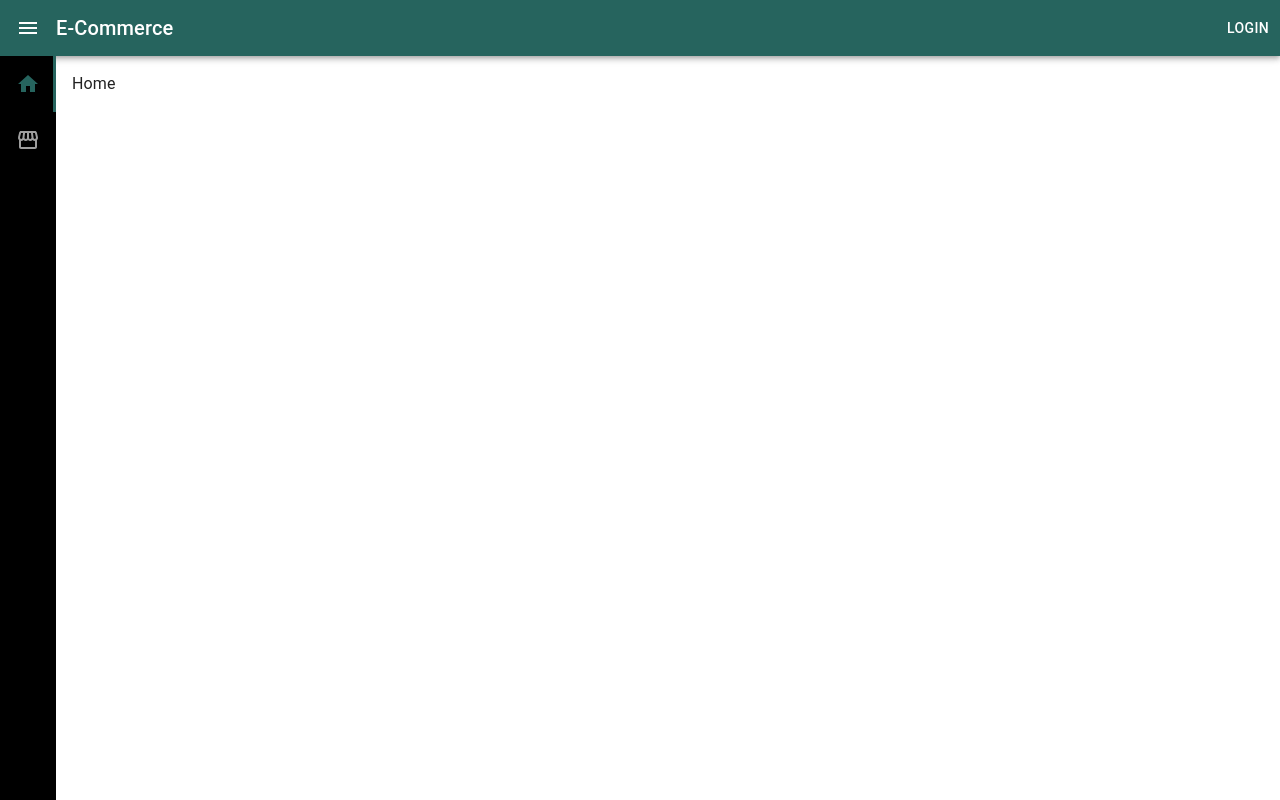
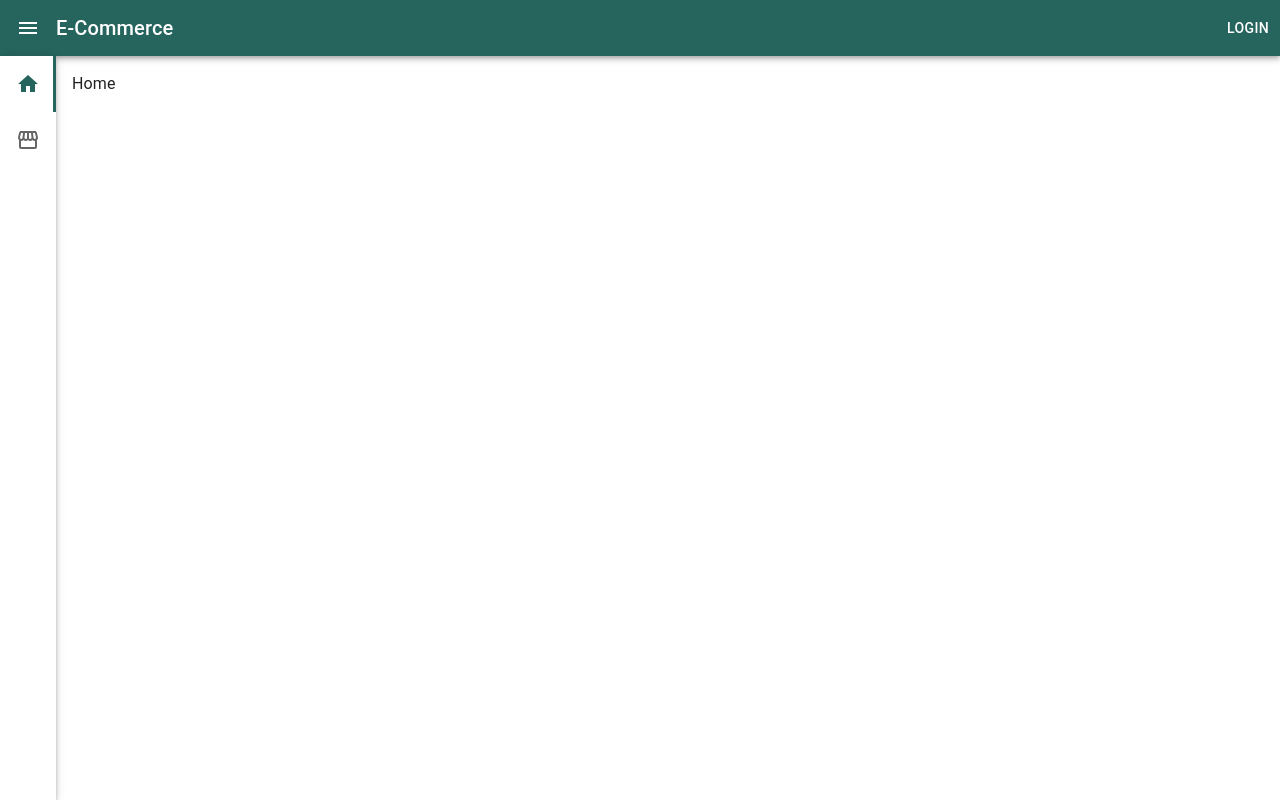
Before and after one commit to GuilhermeFrancisc0/E-commerce_React_Node, a React (Vite) app in the folder frontend/: page / in a window 1280 px wide. Built offline with nearby package versions, Linux system fonts and the light colour scheme.

Commit message:
(fix): #2 Ajuste na Arquitetura do Layout Básico

```diff
--- a/frontend/src/App.tsx
+++ b/frontend/src/App.tsx
@@ -1,22 +1,17 @@
 import React from 'react';
 
-import { Box, ThemeProvider } from '@mui/material';
+import { ThemeProvider } from '@mui/material';
 
-import TopBar from './components/TopBar';
+import NavigationBars from './components/NavigationBars';
 import Routes from './routes';
 import { theme } from './styles/theme';
 
-const App: React.FC = () => {
-  const [collapseSidebar, setCollapseSideBar] = React.useState(false);
-
-  return (
-    <Box sx={{ minHeight: '100vh' }}>
-      <ThemeProvider theme={theme}>
-        <TopBar collapseSidebar={collapseSidebar} setCollapseSideBar={setCollapseSideBar} />
-        <Routes collapseSidebar={collapseSidebar} />
-      </ThemeProvider>
-    </Box>
-  );
-};
+const App: React.FC = () => (
+  <ThemeProvider theme={theme}>
+    <NavigationBars>
+      <Routes />
+    </NavigationBars>
+  </ThemeProvider>
+);
 
 export default App;
--- a/frontend/src/components/SideBar/index.tsx
+++ b/frontend/src/components/NavigationBars/SideBar/index.tsx
@@ -1,22 +1,20 @@
 import * as React from 'react';
 import { useLocation, useNavigate } from 'react-router-dom';
 
-import { grey } from '@mui/material/colors';
 import Tab from '@mui/material/Tab';
 import Tabs from '@mui/material/Tabs';
 
-import { IRoutes } from '../../routes/routes';
+import { routes } from '../../../routes/routes';
 import { TOPBAR_HEIGHT } from '../TopBar';
 
 type Props = {
-  routes: IRoutes[];
   collapse: boolean;
 };
 
 const SIDEBAR_WIDTH = 180;
 const SIDEBAR_COLLAPSED_WIDTH = TOPBAR_HEIGHT;
 
-const SideBar: React.FC<Props> = ({ routes, collapse }) => {
+const SideBar: React.FC<Props> = ({ collapse }) => {
   const { pathname } = useLocation();
 
   const navigate = useNavigate();
@@ -25,13 +23,13 @@ const SideBar: React.FC<Props> = ({ routes, collapse }) => {
     <Tabs
       sx={{
         bgcolor: theme => theme.palette.secondary.main,
+        boxShadow: theme => theme.shadows[4],
         width: collapse ? SIDEBAR_WIDTH : SIDEBAR_COLLAPSED_WIDTH,
         transition: 'width 0.2s ease-in-out',
         height: '100%',
       }}
       orientation="vertical"
       TabIndicatorProps={{ sx: { width: '3px' } }}
-      textColor="primary"
       indicatorColor="primary"
       value={pathname}
       onChange={(_, v: string) => navigate(v, { replace: true })}
@@ -45,7 +43,6 @@ const SideBar: React.FC<Props> = ({ routes, collapse }) => {
               justifyContent: 'left',
               minHeight: SIDEBAR_COLLAPSED_WIDTH,
               minWidth: 0,
-              color: grey[500]
             }}
             label={collapse ? route.label : ''}
             value={route.path}
--- /dev/null
+++ b/frontend/src/components/NavigationBars/index.tsx
@@ -0,0 +1,31 @@
+import React from 'react';
+
+import { Box, Grid } from '@mui/material';
+
+import SideBar from './SideBar';
+import TopBar, { TOPBAR_HEIGHT } from './TopBar';
+
+type Props = {
+    children: React.ReactNode;
+}
+
+const NavigationBars: React.FC<Props> = ({ children }) => {
+
+    const [collapseSidebar, setCollapseSideBar] = React.useState(false);
+
+    return (
+        <Box sx={{ minHeight: '100vh' }}>
+            <TopBar collapseSidebar={collapseSidebar} setCollapseSideBar={setCollapseSideBar} />
+            <Grid container sx={{ minHeight: `calc(100vh - ${TOPBAR_HEIGHT}px)` }}>
+                <Grid item>
+                    <SideBar collapse={collapseSidebar} />
+                </Grid>
+                <Grid item sx={{ p: 2, flexGrow: 1 }}>
+                    {children}
+                </Grid>
+            </Grid>
+        </Box>
+    )
+};
+
+export default NavigationBars;
--- a/frontend/src/main.tsx
+++ b/frontend/src/main.tsx
@@ -1,5 +1,6 @@
 import React from 'react';
 import ReactDOM from 'react-dom/client';
+import { BrowserRouter } from 'react-router-dom';
 
 import { CssBaseline } from '@mui/material';
 
@@ -7,7 +8,9 @@ import App from './App.tsx';
 
 ReactDOM.createRoot(document.getElementById('root')!).render(
   <React.StrictMode>
-    <CssBaseline />
-    <App />
+    <BrowserRouter>
+      <CssBaseline />
+      <App />
+    </BrowserRouter>
   </React.StrictMode>,
 )
--- a/frontend/src/routes/index.tsx
+++ b/frontend/src/routes/index.tsx
@@ -1,31 +1,14 @@
 import React from 'react';
-import { BrowserRouter, Route, Routes as SwitchRoutes } from 'react-router-dom';
+import { Route, Routes as SwitchRoutes } from 'react-router-dom';
 
-import { Grid } from '@mui/material';
-
-import SideBar from '../components/SideBar';
-import { TOPBAR_HEIGHT } from '../components/TopBar';
 import { routes } from './routes';
 
-type Props = {
-    collapseSidebar: boolean;
-}
-
-const Routes: React.FC<Props> = ({ collapseSidebar }) => (
-    <BrowserRouter>
-        <Grid container sx={{ minHeight: `calc(100vh - ${TOPBAR_HEIGHT}px)` }}>
-            <Grid item>
-                <SideBar routes={routes} collapse={collapseSidebar} />
-            </Grid>
-            <Grid item sx={{ p: 2, flexGrow: 1 }}>
-                <SwitchRoutes>
-                    {routes.map(({ path, component }) => (
-                        <Route key={path} path={path} element={component} />
-                    ))}
-                </SwitchRoutes>
-            </Grid>
-        </Grid>
-    </BrowserRouter>
+const Routes: React.FC = () => (
+    <SwitchRoutes>
+        {routes.map(({ path, component }) => (
+            <Route key={path} path={path} element={component} />
+        ))}
+    </SwitchRoutes>
 );
 
 export default Routes;
--- a/frontend/src/styles/theme.tsx
+++ b/frontend/src/styles/theme.tsx
@@ -4,10 +4,11 @@ export const theme = createTheme({
   palette: {
     primary: {
       main: '#26645e',
-
+      light: '#51837E',
+      dark: '#1A4641'
     },
     secondary: {
-      main: '#000000',
+      main: '#fff',
     },
   },
 });
```
Also changed, not shown: frontend/src/components/NavigationBars/TopBar/index.tsx (renamed from frontend/src/components/TopBar/index.tsx).
